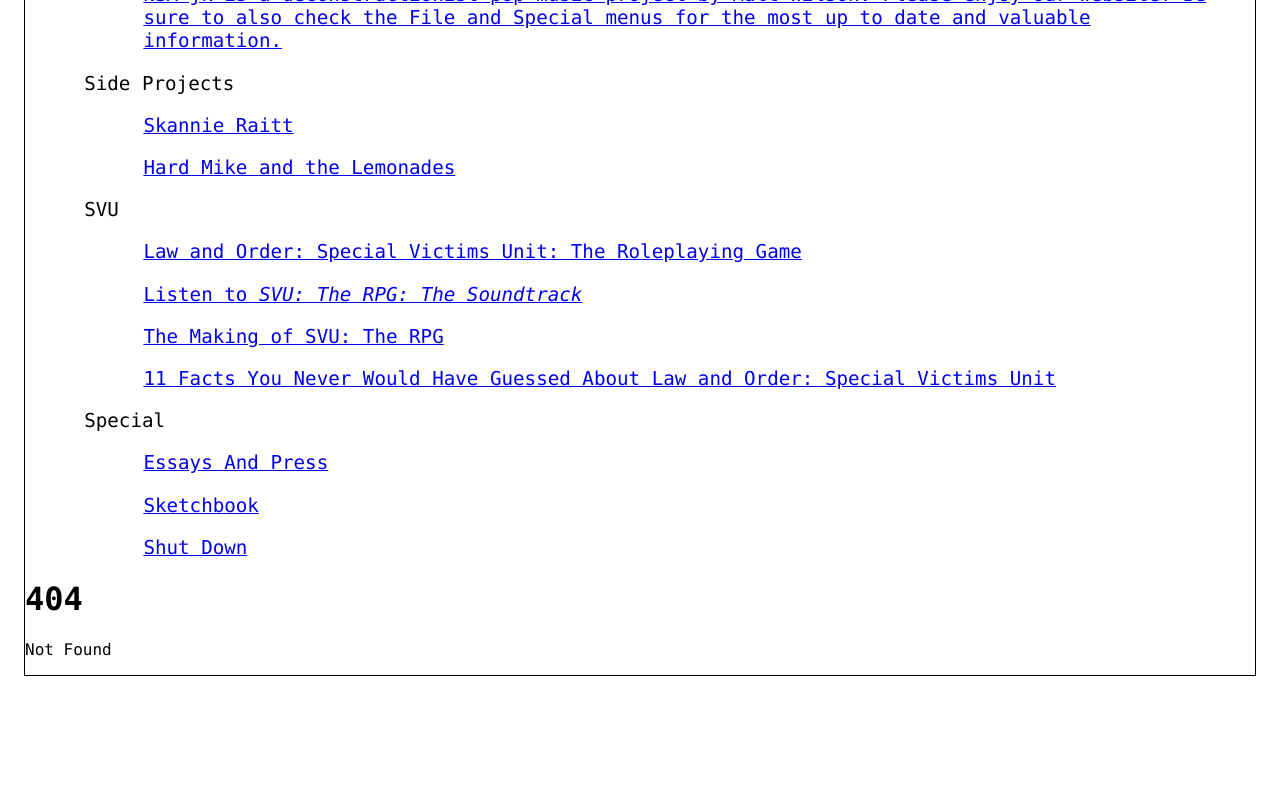
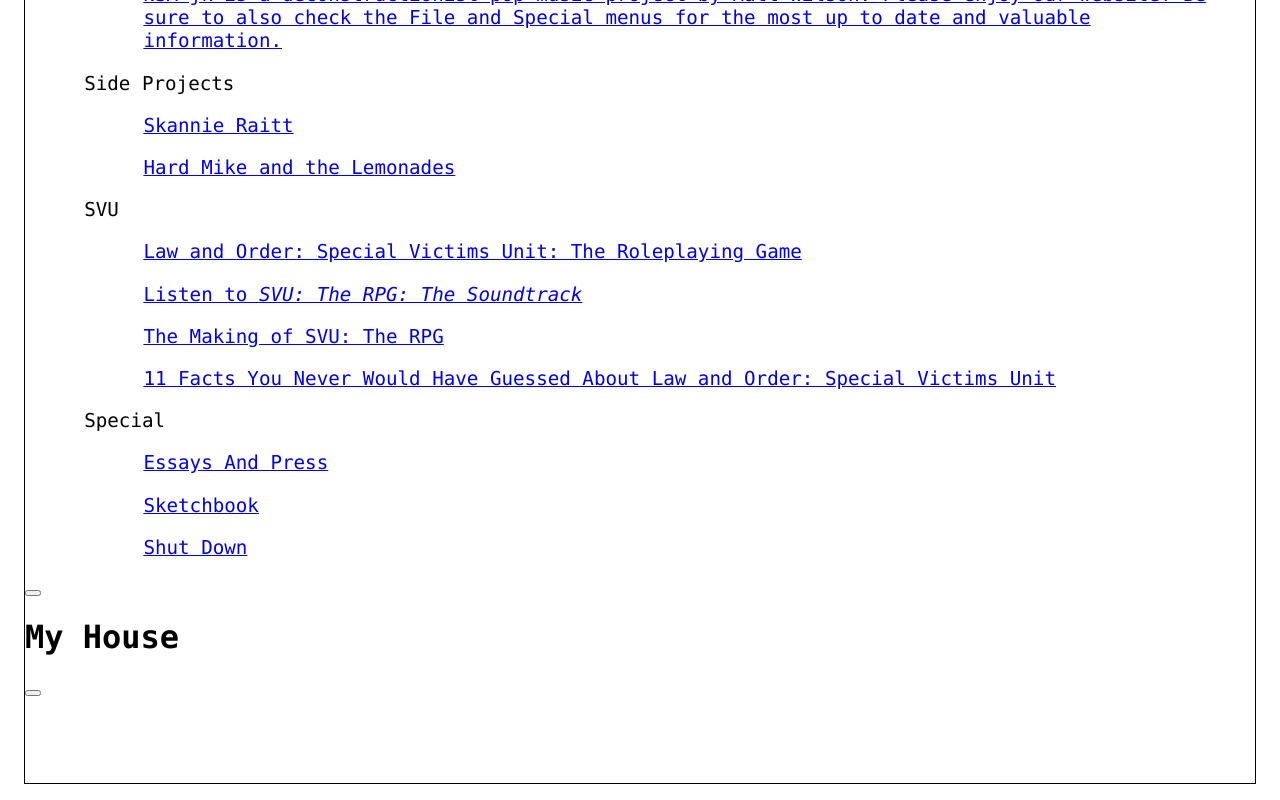
Before and after one commit to slaterduskinwilson/nsajk, a SvelteKit app in the folder NSA_JK/nsa/: page /video in a window 1280 px wide. Before the commit this address had no page. Shown: the part 380-1180 px from the top of the page. Before the commit the page ends 1072 px from the top, so only its background shows below. Built offline with nearby package versions, Linux system fonts and the light colour scheme; grey boxes are pictures that could not be loaded.

Commit message:
added resizable video windows to video page!

```diff
--- a/NSA_JK/nsa/src/routes/+layout.svelte
+++ b/NSA_JK/nsa/src/routes/+layout.svelte
@@ -1,21 +1,14 @@
 <script>
 	import Nav from './components/Nav.svelte';
 </script>
-<div class="window">
+
+<div class="window front-page">
 	<div class="title-bar">
-        <button
-            aria-label="Close"
-            class="close"
-            id="close-this-website"
-        ></button>
+		<button aria-label="Close" class="close" id="close-this-website"></button>
 		<h1 class="title">
 			<a href="/">music by NSA(jk)</a>
 		</h1>
-        <button
-            id="resize-button"
-            aria-label="Resize"
-            class="resize"
-        ></button>
+		<button id="resize-button" aria-label="Resize" class="resize"></button>
 	</div>
 
 	<Nav></Nav>
@@ -23,11 +16,10 @@
 	<slot></slot>
 </div>
 
-
 <style>
 	@import '../../static/system.css';
 
-.window {
+	.window.front-page {
 		min-height: 100vh;
 	}
 </style>
--- a/NSA_JK/nsa/src/routes/components/Nav.svelte
+++ b/NSA_JK/nsa/src/routes/components/Nav.svelte
@@ -8,7 +8,7 @@
 				</li>
 
 				<li role="menu-item">
-					<a href="./video.html">Video</a>
+					<a href="/video">Video</a>
 				</li>
 				<li role="menu-item">
 					<a href="https://nsajk.bandcamp.com/" target="_blank" rel="noopener noreferrer"
--- /dev/null
+++ b/NSA_JK/nsa/src/routes/video/+page.svelte
@@ -0,0 +1,54 @@
+<script>
+	// show/hide state variable for MY HOUSE video
+	let showMyHouse = true;
+	function handleMyHouseClose() {
+		showMyHouse = !showMyHouse;
+	}
+
+	// resize variable for MY HOUSE video
+	let myHouseIsLarge = false;
+	function handleMyHouseExpand() {
+		myHouseIsLarge = !myHouseIsLarge;
+		console.log('my house large? ', myHouseIsLarge);
+	}
+</script>
+
+<!-- apply the hidden class if you click the button -->
+<div  class:hidden={!showMyHouse}>
+	<div class="window" class:enlarged={myHouseIsLarge}>
+		<div class="title-bar">
+			<button on:click={handleMyHouseClose} aria-label="Close" class="close"></button>
+			<!-- click this button to show/hide this window -->
+			<h1 class="title">My House</h1>
+			<button on:click={handleMyHouseExpand} aria-label="Resize" class="resize"></button>
+		</div>
+		<div class="separator"></div>
+
+		<div class="window-pane">
+			<div style="padding:56.25% 0 0 0;position:relative;">
+				<iframe
+					src="https://player.vimeo.com/video/748428315?badge=0&amp;autopause=0&amp;player_id=0&amp;app_id=58479"
+					frameborder="0"
+					allow="autoplay; fullscreen; picture-in-picture; clipboard-write"
+					style="position:absolute;top:0;left:0;width:100%;height:100%;"
+					title="(Come Up To) My House"
+				></iframe>
+			</div>
+			<script src="https://player.vimeo.com/api/player.js"></script>
+		</div>
+	</div>
+</div>
+
+<style>
+	.window {
+		max-width: max-content;
+	}
+
+	.hidden {
+		display: none;
+	}
+
+	.enlarged {
+		min-width: 70vw;
+	}
+</style>
```
Also changed, not shown: NSA_JK/nsa/src/routes/+page.svelte (indentation only). Lines whose indentation alone changed are shown as unchanged.
